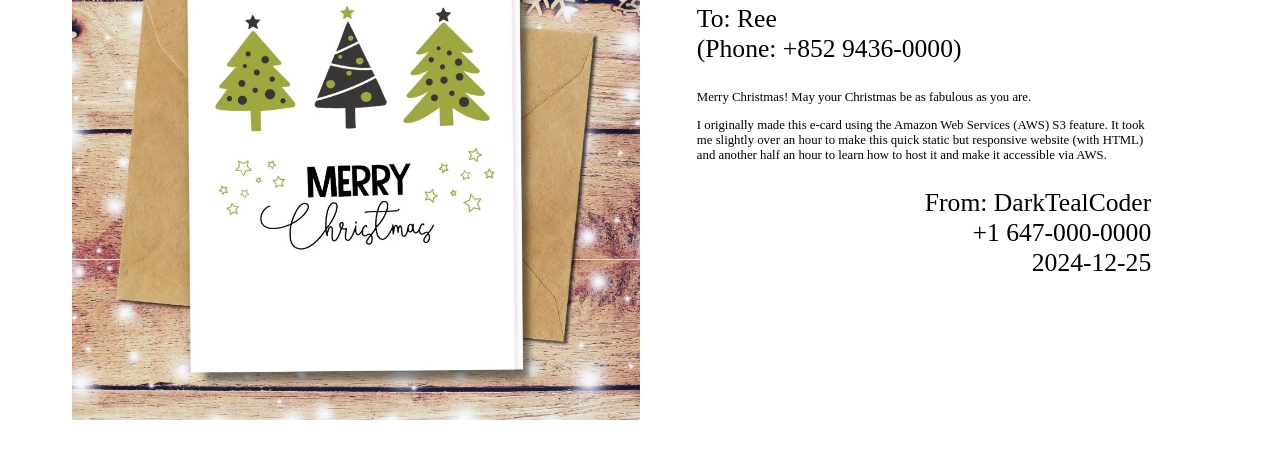
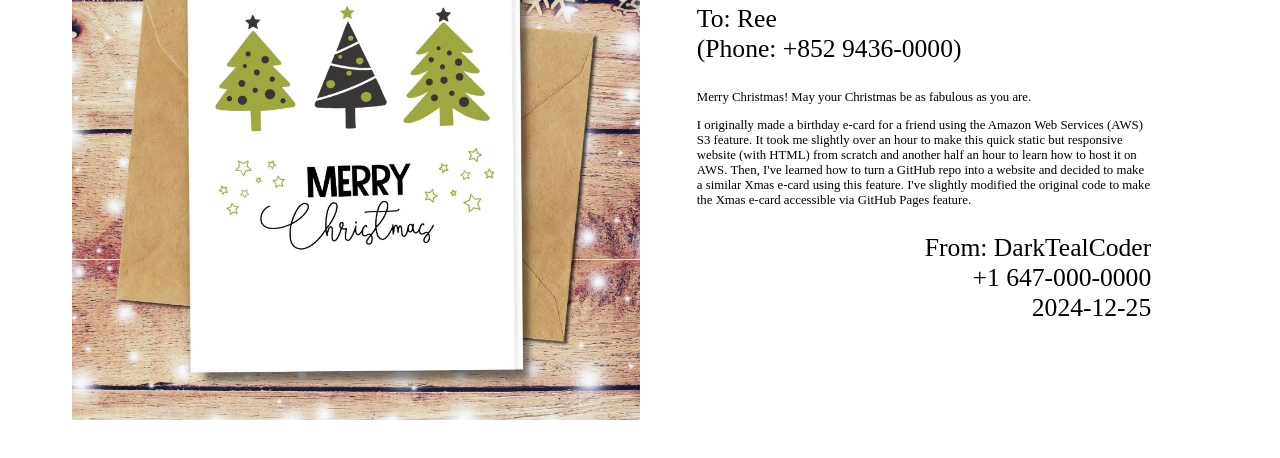
Before and after one commit to dark-teal-coder/web-responsive-xmas-ecard-2024, a plain HTML site: page index.html in a window 1280 px wide. Shown: the part 220-678 px from the top of the page. Drawn offline with Linux system fonts and the light colour scheme.

Commit message:
Update card message

```diff
--- a/index.html
+++ b/index.html
@@ -59,7 +59,7 @@
                     <h1 align="center" style="font-family:Papyrus;font-size:3vw;">Merry Christmas!</h1>
                     <p class="opening-closing" align="left">To: Ree<br>(Phone: +852 9436-0000)</p>
                     <p class="main-message">Merry Christmas! May your Christmas be as fabulous as you are.</p>
-                    <p class="main-message">I originally made this e-card using the Amazon Web Services (AWS) S3 feature. It took me slightly over an hour to make this quick static but responsive website (with HTML) and another half an hour to learn how to host it and make it accessible via AWS.</p>
+                    <p class="main-message">I originally made a birthday e-card for a friend using the Amazon Web Services (AWS) S3 feature. It took me slightly over an hour to make this quick static but responsive website (with HTML) from scratch and another half an hour to learn how to host it on AWS. Then, I've learned how to turn a GitHub repo into a website and decided to make a similar Xmas e-card using this feature. I've slightly modified the original code to make the Xmas e-card accessible via GitHub Pages feature.</p>
                     <p class="opening-closing" align="right">From: DarkTealCoder<br>+1 647-000-0000<br>2024-12-25</p>
                 </div>
             </div>
```
